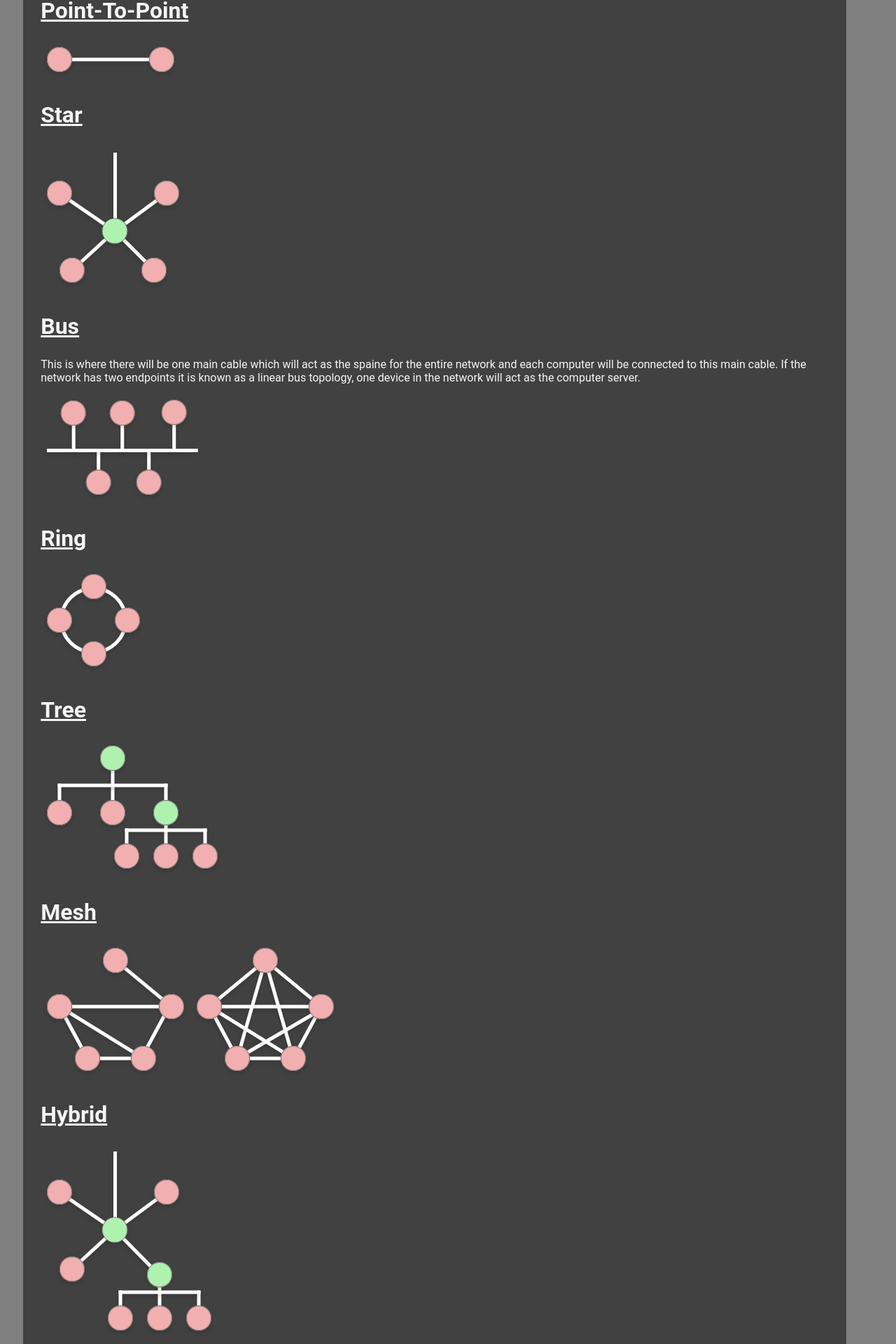
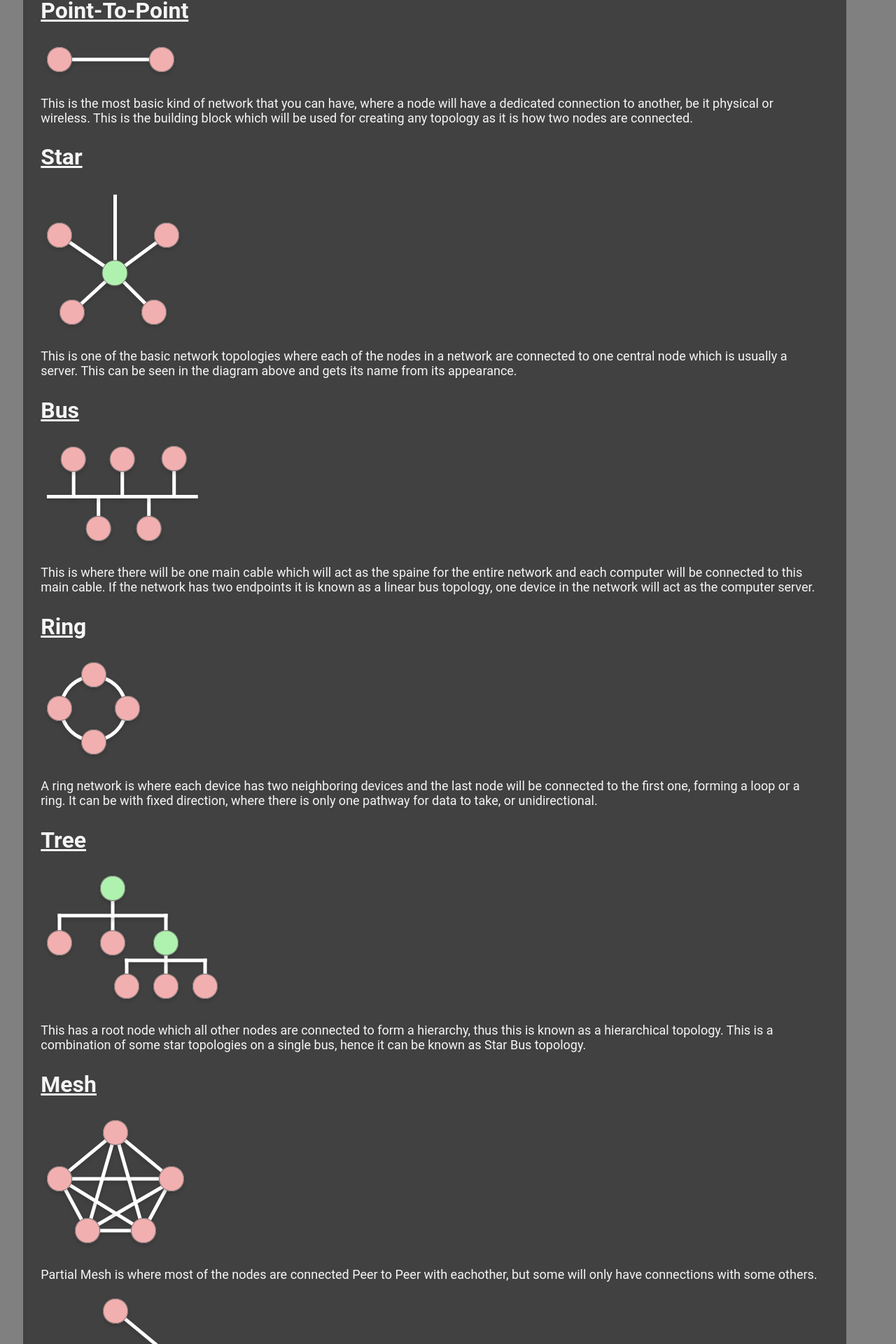
Before and after one commit to etharinoh/Diss, a React (Create React App) app in the folder my-app/: page /topologies in a window 1280 px wide. Shown: the part 180-2100 px from the top of the page at 70% size. Built offline with nearby package versions, Linux system fonts and the light colour scheme.

Commit message:
Added some content topologies

```diff
--- a/my-app/src/containers/Topologies/Topologies.css
+++ b/my-app/src/containers/Topologies/Topologies.css
@@ -16,3 +16,6 @@ h2{
     font-size: 32px;
     text-decoration: underline;
 }
+p {
+    font-size: large;
+}
--- a/my-app/src/containers/Topologies/TopologiesBuilder.js
+++ b/my-app/src/containers/Topologies/TopologiesBuilder.js
@@ -2,14 +2,14 @@
 import Navigation from "../../components/navigation"
 import "./Topologies.css"
 
-import {ReactComponent as P2P} from '../../assets/Images/Topologies/Topology_Point_To_Point.svg';
-import {ReactComponent as Bus} from '../../assets/Images/Topologies/Topology_Bus.svg';
-import {ReactComponent as Ring} from '../../assets/Images/Topologies/Topology_Ring.svg';
-import {ReactComponent as Hybrid} from '../../assets/Images/Topologies/Topology_Hybrid.svg';
-import {ReactComponent as Mesh_Partial} from '../../assets/Images/Topologies/Topology_Mesh_Partial.svg';
-import {ReactComponent as Mesh_Full} from '../../assets/Images/Topologies/Topology_Mesh_Full.svg';
-import {ReactComponent as Star} from '../../assets/Images/Topologies/Topology_Star.svg';
-import {ReactComponent as Tree} from '../../assets/Images/Topologies/Topology_Tree.svg';
+import {ReactComponent as P2P_Img} from '../../assets/Images/Topologies/Topology_Point_To_Point.svg';
+import {ReactComponent as Bus_Img} from '../../assets/Images/Topologies/Topology_Bus.svg';
+import {ReactComponent as Ring_Img} from '../../assets/Images/Topologies/Topology_Ring.svg';
+import {ReactComponent as Hybrid_Img} from '../../assets/Images/Topologies/Topology_Hybrid.svg';
+import {ReactComponent as Mesh_Partial_Img} from '../../assets/Images/Topologies/Topology_Mesh_Partial.svg';
+import {ReactComponent as Mesh_Full_Img} from '../../assets/Images/Topologies/Topology_Mesh_Full.svg';
+import {ReactComponent as Star_Img} from '../../assets/Images/Topologies/Topology_Star.svg';
+import {ReactComponent as Tree_Img} from '../../assets/Images/Topologies/Topology_Tree.svg';
 
 
 const TopologiesBuilder = (props) => (
@@ -19,24 +19,36 @@ const TopologiesBuilder = (props) => (
             <h1>Topologies</h1>
 
             <h2>Point-To-Point</h2>
-            <P2P/>
+            <P2P_Img/>
+            <p>This is the most basic kind of network that you can have, where a node will have a dedicated connection to another, be it physical or wireless.
+            This is the building block which will be used for creating any topology as it is how two nodes are connected.</p>
             <h2>Star</h2>
-            <Star />
-
+            <Star_Img />
+            <p>This is one of the basic network topologies where each of the nodes in a network are connected to one central node which is usually a server.
+            This can be seen in the diagram above and gets its name from its appearance.</p>
             <h2>Bus</h2>
+            <Bus_Img />
             <p>This is where there will be one main cable which will act as the spaine for the entire network and each computer will be connected to this main cable.
              If the network has two endpoints it is known as a linear bus topology, one device in the network will act as the computer server.</p>
 
-            <Bus />
             <h2>Ring</h2>
-            <Ring />
+            <Ring_Img />
+            <p>A ring network is where each device has two neighboring devices and the last node will be connected to the first one, forming a loop or a ring.
+             It can be with fixed direction, where there is only one pathway for data to take, or unidirectional.</p>
             <h2>Tree</h2>
-            <Tree />
+            <Tree_Img />
+            <p> This has a root node which all other nodes are connected to form a hierarchy, thus this is known as a hierarchical topology.
+             This is a combination of some star topologies on a single bus, hence it can be known as Star Bus topology. </p>
             <h2>Mesh</h2>
-            <Mesh_Full />
-            <Mesh_Partial/>
+            <Mesh_Partial_Img/>
+            <p>Partial Mesh is where most of the nodes are connected Peer to Peer with eachother, but some will only have connections with some others.</p>
+            <Mesh_Full_Img />
+            <p>Full Mesh is where each node in the network is connected to every other node, through a dedicated point to point link.
+            If there are n nodes in a network each will have n-1 connections, thus the number of links would be n(n-1)/2</p>
+
+
             <h2>Hybrid</h2>
-            <Hybrid />
+            <Hybrid_Img />
         </div>
     </div>
 );
```
Also changed, not shown: 1 other file (tests, documents, lock files or other folders).
